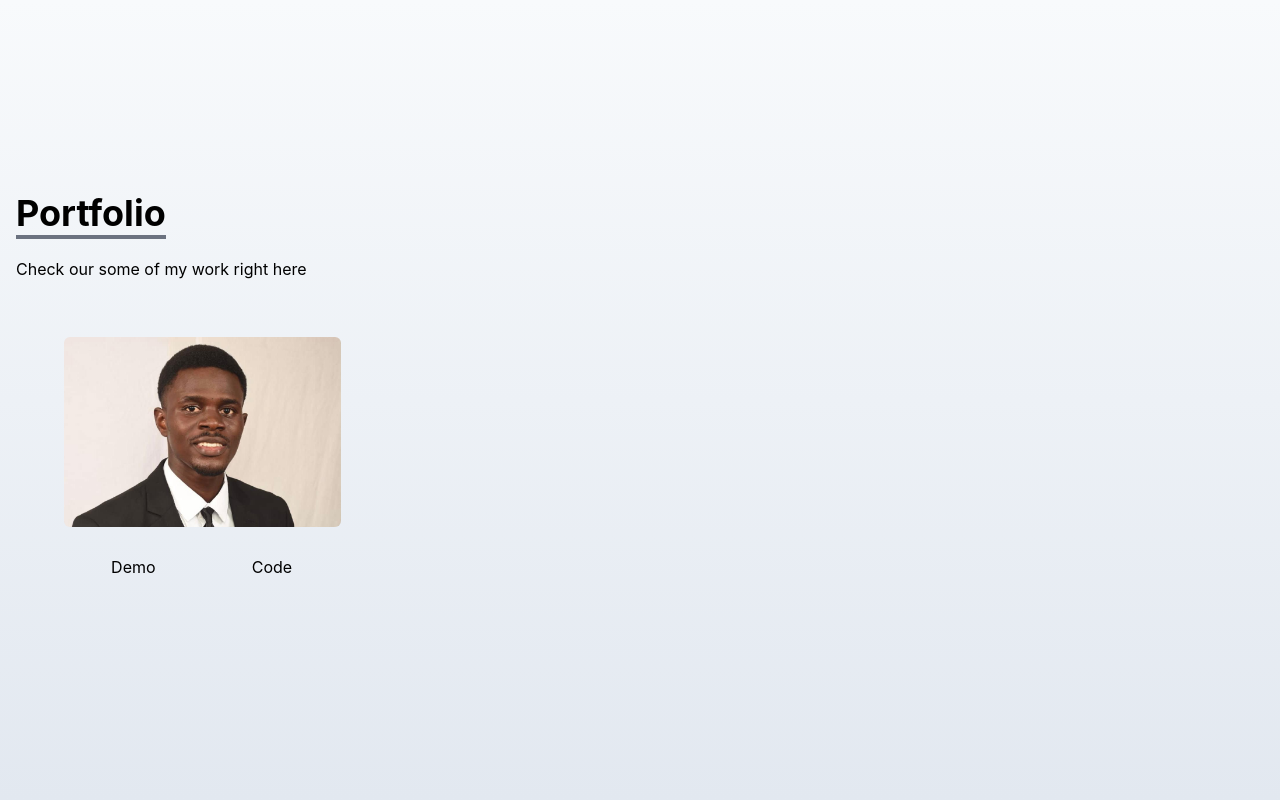
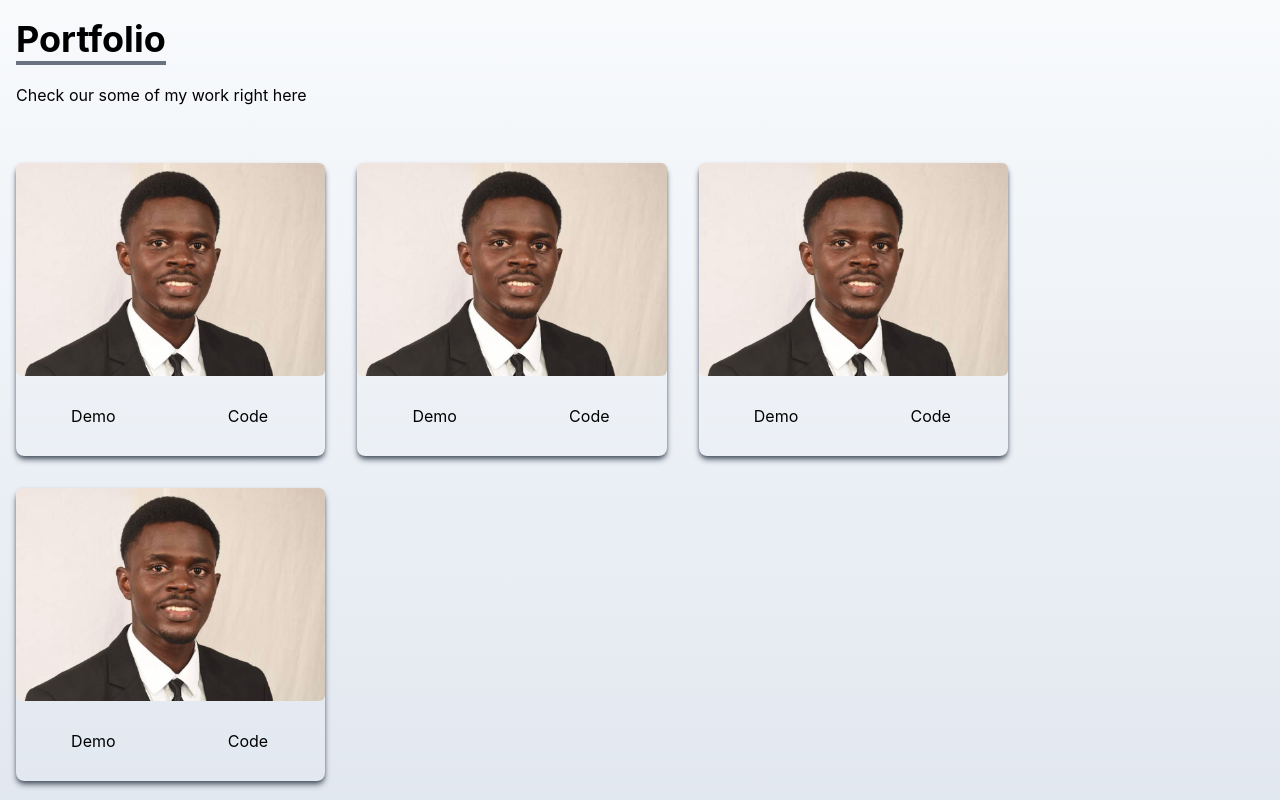
Before and after one commit to tafonhubertnwana/My-portfolio, a React (Create React App) app in the folder my-portfolio/: page / in a window 1280 px wide. Shown: the part 1600-2400 px from the top of the page. Built offline with nearby package versions, Linux system fonts and the light colour scheme.

Commit message:
modifying the porfolio section

```diff
--- a/my-portfolio/src/components/Portfolio.jsx
+++ b/my-portfolio/src/components/Portfolio.jsx
@@ -9,17 +9,17 @@ const Portfolio = () => {
       src: image
     },
     {
-      id: 1,
+      id: 2,
       src: image
     },
     {
-      id: 1,
+      id: 3,
       src: image
     },
     {
-      id: 1,
+      id: 4,
       src: image
-    },
+    }
 
   ]
 
@@ -35,15 +35,22 @@ const Portfolio = () => {
           <p className='py-6'>Check our some of my work right here</p>
         </div>
 
-        <div className='grid sm:grid-cols-2 md:grid-cols-3 gap-8 px-12'>
-          <div>
-            <img src={image} alt="" className='rounded-md duration-200 hover:scale-105'/>
-            <div className='flex items-center justify-center'>
-              <button className='w-1/2 px-6 py-3 m-4 duration-200 hover:scale-105'>Demo</button>
-              <button className='w-1/2 px-6 py-3 m-4 duration-200 hover:scale-105'>Code</button>
+        <div className='grid sm:grid-cols-2 md:grid-cols-3 gap-8 px-12 sm:px-0'>
+
+          {portfolios.map(({id, src}) => (
+
+            <div key= {id} className='shadow-md shadow-gray-600 rounded-lg'>
+              <img src={src} alt="" className='rounded-md duration-200 hover:scale-105'/>
+              <div className='flex items-center justify-center'>
+                <button className='w-1/2 px-6 py-3 m-4 duration-200 hover:scale-105'>Demo</button>
+                <button className='w-1/2 px-6 py-3 m-4 duration-200 hover:scale-105'>Code</button>
+              </div>
             </div>
-          </div>
+          ))}
         </div>
+
+
+
       </div>
     </div>
   )
```
